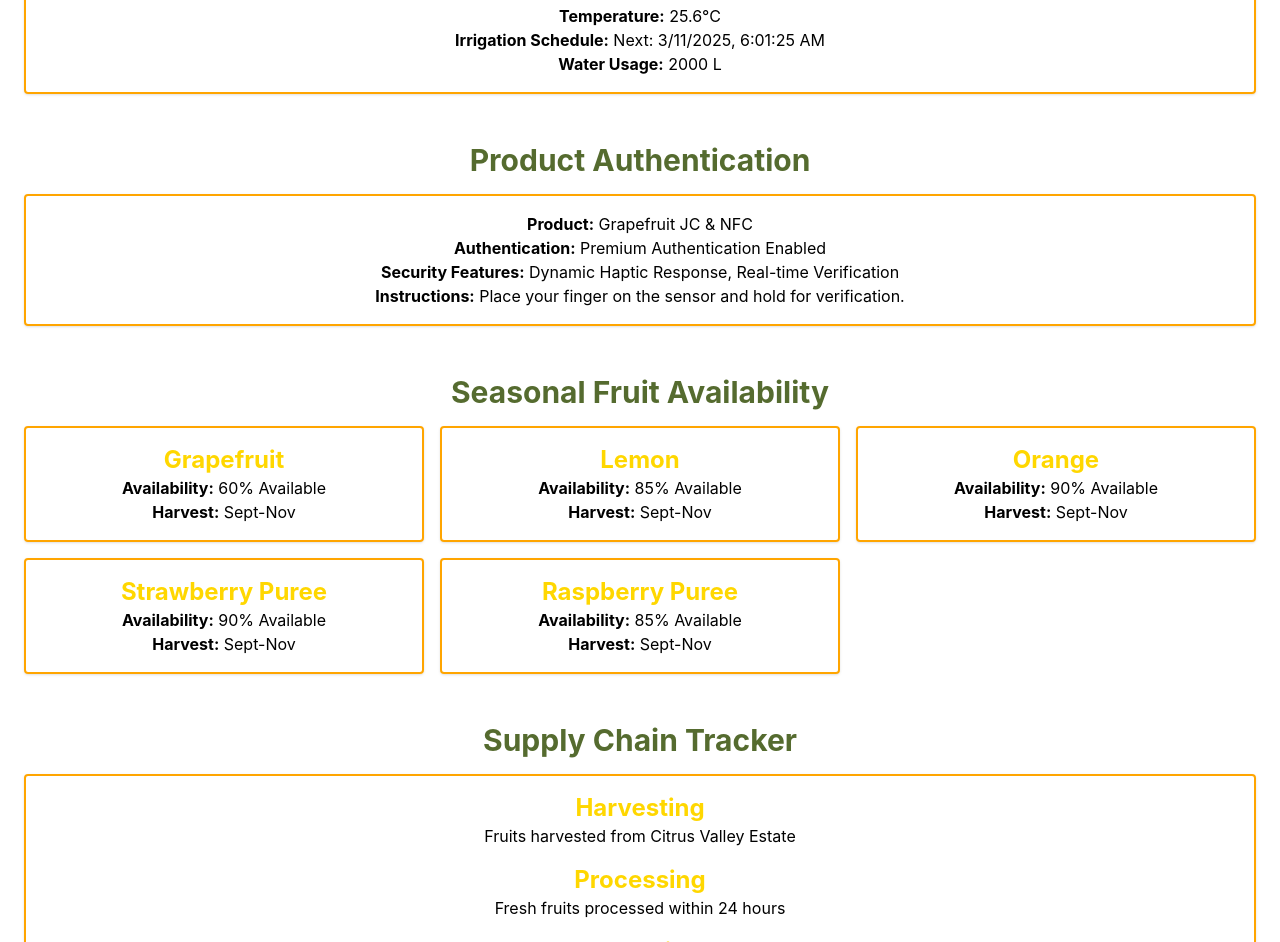
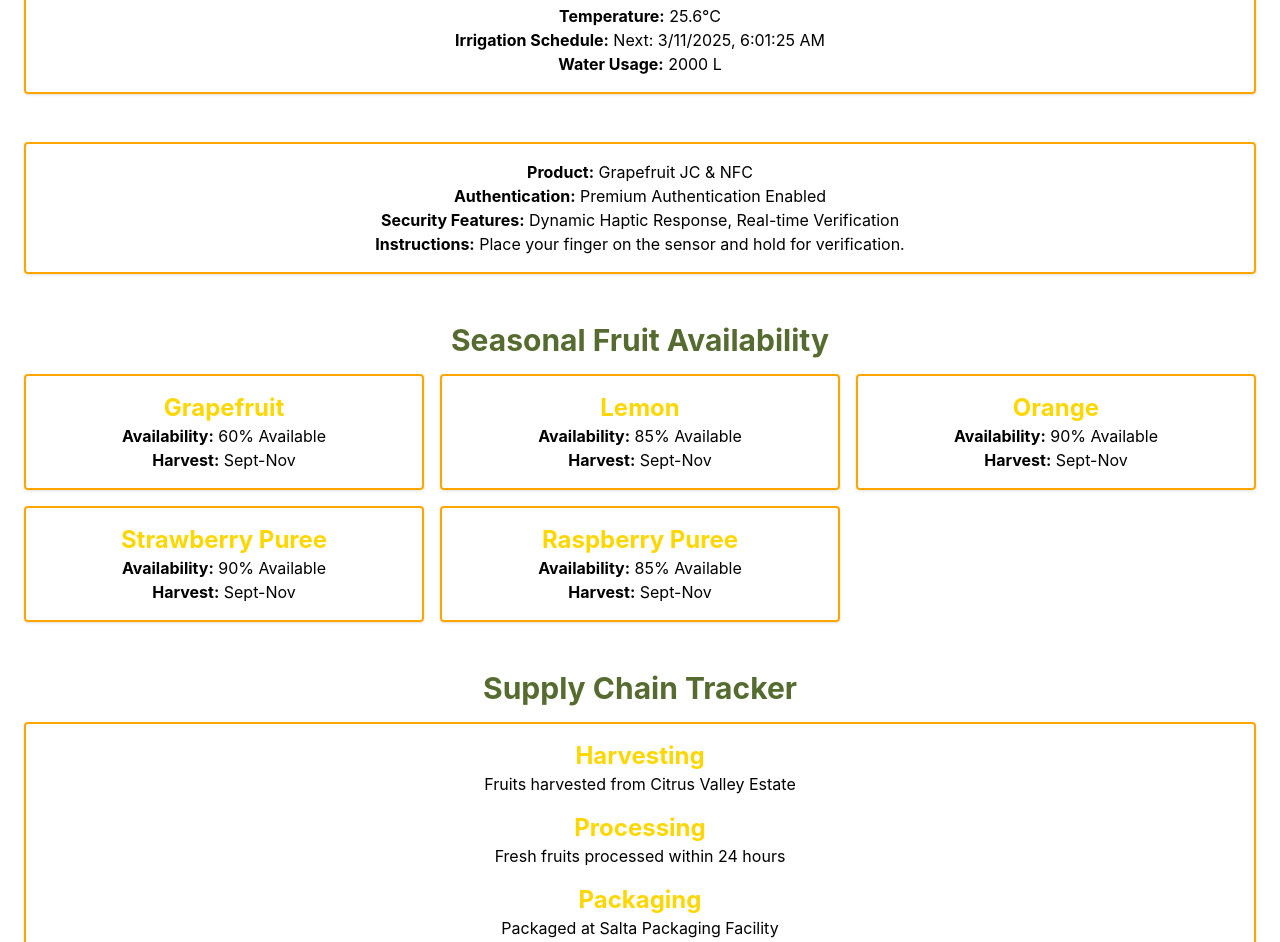
Before and after one commit to skyla643/WEBAPP_FRUITSCOMMERCE, a React (Create React App) app in the folder frontend/: page / in a window 1280 px wide. Shown: the part 1882-2824 px from the top of the page. Built offline with nearby package versions, Linux system fonts and the light colour scheme.

Commit message:
Update ProductAuthentication.tsx

```diff
--- a/frontend/src/components/ProductAuthentication.tsx
+++ b/frontend/src/components/ProductAuthentication.tsx
@@ -2,27 +2,15 @@ import React from 'react';
 
 const ProductAuthentication: React.FC = () => {
   return (
-    <div className="p-6" style={{ backgroundColor: 'white' }}>
-      <h2 className="text-3xl font-bold mb-4" style={{ color: '#556B2F' }}>
-        Product Authentication
-      </h2>
-      <div
-        className="p-4 rounded shadow"
-        style={{ border: '2px solid #FFA500' }}
-      >
+    <div className="p-6 bg-white">
+      <div className="p-4 rounded shadow border-2" style={{ borderColor: '#FFA500' }}>
+        <p><strong>Product:</strong> Grapefruit JC &amp; NFC</p>
+        <p><strong>Authentication:</strong> Premium Authentication Enabled</p>
         <p>
-          <strong>Product:</strong> Grapefruit JC & NFC
+          <strong>Security Features:</strong> Dynamic Haptic Response, Real-time Verification
         </p>
         <p>
-          <strong>Authentication:</strong> Premium Authentication Enabled
-        </p>
-        <p>
-          <strong>Security Features:</strong> Dynamic Haptic Response, Real-time
-          Verification
-        </p>
-        <p>
-          <strong>Instructions:</strong> Place your finger on the sensor and hold
-          for verification.
+          <strong>Instructions:</strong> Place your finger on the sensor and hold for verification.
         </p>
       </div>
     </div>
```
